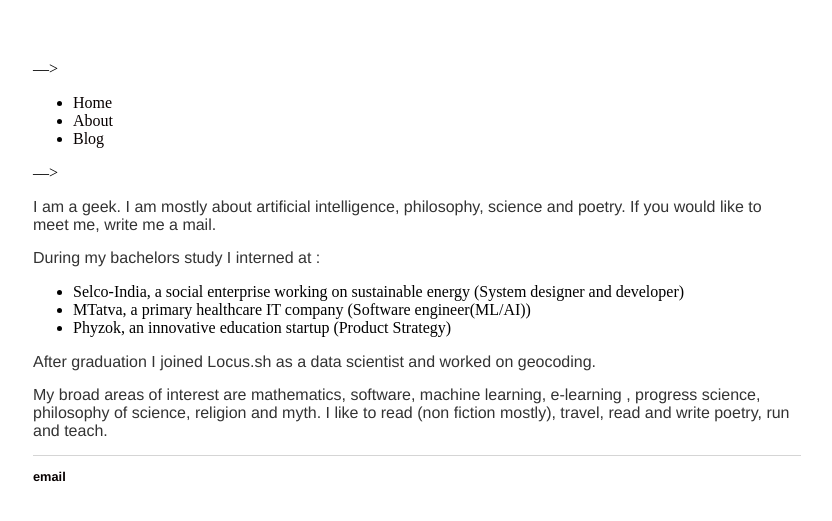
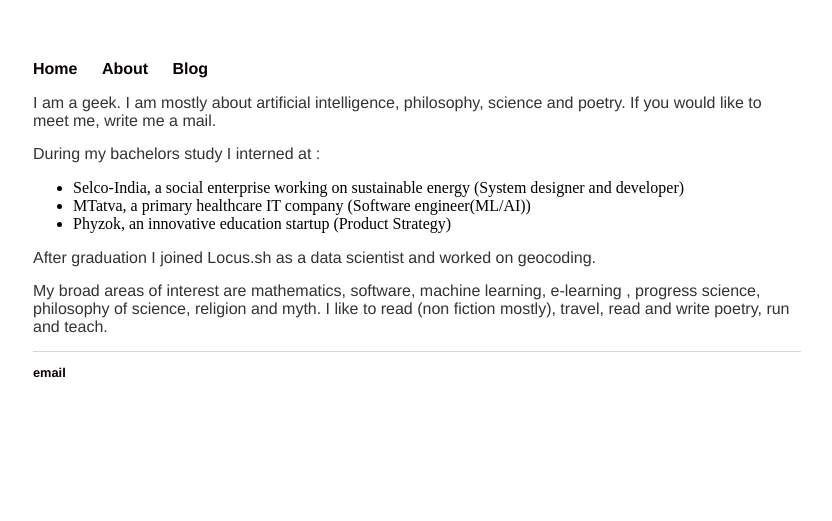
Before and after one commit to AbhiK24/abhik24.github.io, a Jekyll site: the page built from about/index.html, in a window 1280 px wide. Shown: the top 521 px of the page, without its empty margins (223-1055 px from the left). Built offline with Jekyll 4.4.1, drawn with Linux system fonts in a browser that asks for light colours.

Commit message:
Update default.html

```diff
--- a/_layouts/default.html
+++ b/_layouts/default.html
@@ -7,7 +7,7 @@
 
 		</head>
 		<body>
-			<!–– <nav> ––>
+			<nav>
 			<div class="vertical-menu">
 	    		<ul>
 	        		<li><a href="/">Home</a></li>
@@ -15,7 +15,7 @@
 	        		<li><a href="/blog">Blog</a></li>
 	    		</ul>
 			</div>
-			<!–– </nav> ––>
+			</nav>
 			<div class="container">
 
 			{{ content }}
```
